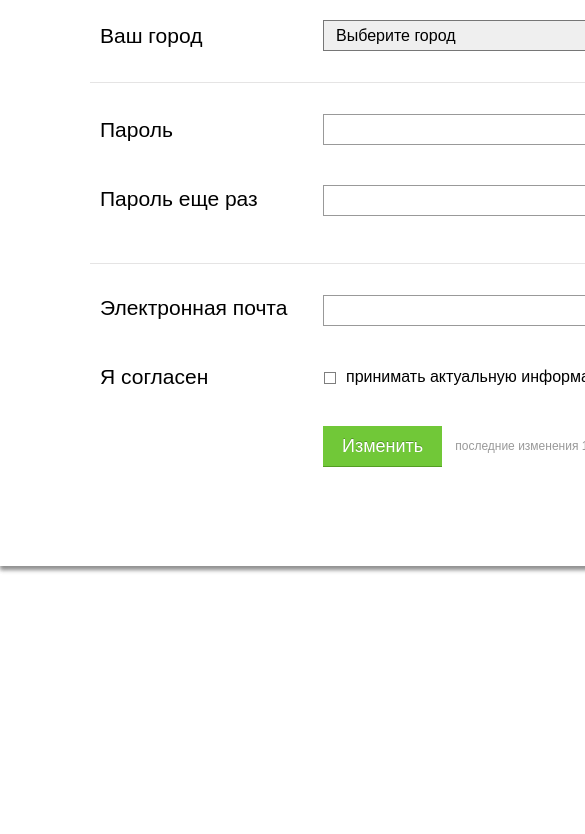
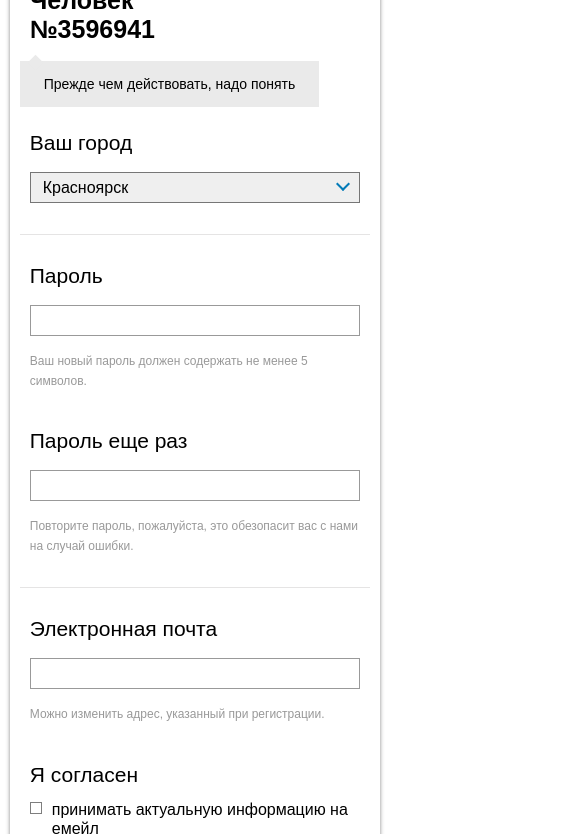
Before and after one commit to surenkov1985/React-page, a React app: page / in a window 390 px wide. Shown: the part 193-1027 px from the top of the page, 585 px wide, since content can reach past the window. Before the commit the page ends 844 px from the top, so only its background shows below. Built offline with nearby package versions, Linux system fonts and the light colour scheme.

Commit message:
добавлен адаптив

```diff
--- a/src/assets/components/cardButton.js
+++ b/src/assets/components/cardButton.js
@@ -3,12 +3,12 @@ import React from "react"
 export default function CardButton(props) {
 
 	return <div className="form__item" style={{borderBottom: "none", padding: "10px", marginTop: "20px"}}>
-		<div className="form__block" style={{alignItems: "center"}}>
+		<div className="form__block-button" style={{alignItems: "center"}}>
 			<div className="form__text">
 				{props.text}
 			</div>
-			<button  className="form__btn">{props.buttonText}</button>
-			<div className="card__placeholder" style={{marginLeft: "13px"}}>
+			<button disabled="disabled" className="form__btn">{props.buttonText}</button>
+			<div className="card__placeholder" style={{marginLeft: "13px", width: "50%! important", whiteSpace: "nowrap"}}>
 				{props.place}
 			</div>
 		</div>
--- a/src/assets/components/cardCheck.js
+++ b/src/assets/components/cardCheck.js
@@ -4,25 +4,27 @@ import React from "react"
 export default function CardCheck(props) {
 
 	return <div className="form__item" style={{borderBottom: "none", padding: "10px"}}>
-		<div className="form__block" style={{alignItems: "center"}}>
+		<div className="form__block-check" style={{alignItems: "center"}}>
 			<div className="form__text">
 				{props.text}
 			</div>
+			<div className="form__check-input-container">
 				<div className="check-input">
 					<input  id={props.id} type={props.type}/>
-				<label for={props.id}>
+					<label htmlFor={props.id}>
 						<svg width="8" height="7" viewBox="0 0 8 7" fill="none" xmlns="http://www.w3.org/2000/svg">
 							<path d="M1.5 2.5L0.5 3.5L3.5 6.5L7.5 1.5L6 0L3.5 4.5L1.5 2.5Z" fill="#037BB8"/>
 						</svg>
 					</label>
 				</div>
-			<div className="card__placeholder" style={{fontWeight: "400",
+				<div className="check__placeholder" style={{fontWeight: "400",
 					fontSize: "16px",
 					lineHeight: "19px",
 					color: "#000000",
 					maxWidth: "100%",
 					marginLeft: "10px"}}>
 					{props.place}
+				</div>
 			</div>
 
 
--- a/src/assets/components/cardCity.js
+++ b/src/assets/components/cardCity.js
@@ -9,6 +9,7 @@ export default function CardCity(props) {
 				{props.text}
 			</div>
 			<FormSelect/>
+
 		</div>
 
 	</div>
--- a/src/assets/components/cardInput.js
+++ b/src/assets/components/cardInput.js
@@ -6,11 +6,13 @@ export default function CardInput(props) {
 		<div className="form__text">
 			{props.text}
 		</div>
-		<div className="input">
-			<input  id={props.id} type={props.type}/>
-			<label for={props.id}>{props.label}</label>
+		<div className="form__input-container">
+			<div className="input">
+				<input  id={props.id} type={props.type} required="required" autoComplete="autocomplete"/>
+				<label htmlFor={props.id}>{props.label}</label>
+			</div>
+			<div className="card__placeholder">{props.place}</div>
 		</div>
-		<div className="card__placeholder">{props.place}</div>
 
 
 	</div>
--- a/src/assets/components/cardTitle.js
+++ b/src/assets/components/cardTitle.js
@@ -4,12 +4,11 @@ import CardTooltip from "./cardTooltip";
 export default function CardTitle() {
 
 	return <div className="card__title">
-			<h1>
-				<div className="card__hello">Здравствуйте,</div>
-				<div className="card__user-name">
-					Человек №3596941
+			<h1 className="card__hello">
+				Здравствуйте, <span className="card__user-name">
+					 Человек №3596941
 					<CardTooltip/>
-				</div>
+				</span>
 			</h1>
 			<button className="card__btn-tooltip">Cменить статус</button>
 	</div>
--- a/src/assets/components/formSelect.js
+++ b/src/assets/components/formSelect.js
@@ -4,15 +4,16 @@ export default function FormSelect() {
 
 	return <div className="form__select input">
 		<select required="required">
-			<option disabled="disabled" selected="selected">Выберите город</option>
+			<option disabled="disabled">Выберите город</option>
 			<option>Красноярск</option>
 			<option>Красноярск</option>
 		</select>
 		<div className="arrow">
 			<svg width="14" height="9" viewBox="0 0 14 9" fill="none" xmlns="http://www.w3.org/2000/svg">
-				<line x1="0.707107" y1="1.29289" x2="7.70711" y2="8.29289" stroke="#037BB8" stroke-width="2"/>
-				<line y1="-1" x2="9.8995" y2="-1" transform="matrix(-0.707107 0.707107 0.707107 0.707107 14 2)" stroke="#037BB8" stroke-width="2"/>
+				<line x1="0.707107" y1="1.29289" x2="7.70711" y2="8.29289" stroke="#037BB8" strokeWidth="2"/>
+				<line y1="-1" x2="9.8995" y2="-1" transform="matrix(-0.707107 0.707107 0.707107 0.707107 14 2)" stroke="#037BB8" strokeWidth="2"/>
 			</svg>
 		</div>
+		<div className="card__placeholder"></div>
 	</div>
 }
--- a/src/assets/scss/style.scss
+++ b/src/assets/scss/style.scss
@@ -10,55 +10,92 @@ button {
 	background: none;
 }
 body {
-
+	min-width: 320px;
 }
 
 #app {
 	width: 1169px;
 	background: #ffffff;
 	box-shadow: 0px 4px 4px rgba(#000000, 0.25), 0px 4px 4px rgba(#000000, 0.25);
-	margin: auto;
+	margin:  100px auto;
 	padding: 90px;
+
+	@media (max-width: 1170px) {
+		width: 95%;
+	}
+
+	@media (max-width: 800px) {
+		padding: 50px 30px;
+	}
+
+	@media (max-width: 390px) {
+		padding: 50px 10px;
+	}
 }
 
 .card {
 
 	&__title {
+		width: 100%;
 		display: flex;
 		align-items: baseline;
 		padding: 0 10px;
+		position: relative;
 
 		& h1 {
-			display: flex;
 			font-style: normal;
 			font-weight: 700;
 			font-size: 30px;
+
+			@media (max-width: 650px) {
+				font-size: 25px;
+			}
+		}
+
+		@media (max-width: 1000px) {
+			justify-content: space-between;
 		}
 	}
 
 	&__hello {
 		color: #666666;
+		max-width: 800px;
 	}
 
 	&__btn-tooltip {
 		margin-left: 123px;
 		font-weight: 400;
+		white-space: nowrap;
 		font-size: 12px;
 		line-height: 12px;
 		color: #0C77BB;
 		border-bottom: 1px dashed #0C77BB;
 		cursor: pointer;
+
+		&:hover {
+			opacity: 0.8;
+		}
+
+		@media (max-width: 1000px) {
+			margin-left: 10px;
+		}
 	}
 
 
 	&__user-name {
+		color: #000000;
+
 		position: relative;
-		margin-left: 9px;
+
+		@media (max-width: 600px) {
+			position: inherit;
+		}
+
 	}
 
 	&__tooltip {
-		width: 503px;
-		//min-height: 46px;
+		min-width: 300px;
+		max-width: 500px;
 		display: flex;
 		align-items: center;
 		justify-content: flex-start;
@@ -74,6 +111,10 @@ body {
 			font-size: 14px;
 			line-height: 22px;
 		}
+
+		@media (max-width: 390px) {
+			min-width: 250px;
+		}
 	}
 	&__tooltip-before {
 		position: absolute;
@@ -87,12 +128,18 @@ body {
 
 	}
 	&__placeholder {
-		max-width: 340px;
+		width: 35%;
 		font-weight: 400;
 		font-size: 12px;
 		line-height: 20px;
 		color: #999999;
 		margin-left: 18px;
+
+		@media (max-width: 800px) {
+			margin-left: 0;
+			margin-top: 15px;
+			width: 100%;
+		}
 	}
 
 }
@@ -105,37 +152,97 @@ body {
 		display: flex;
 		flex-direction: column;
 		row-gap: 40px;
-		//align-items: center;
+		width: 100%;
 		padding: 31px 10px;
 		border-bottom: 1px solid #E5E4E4;
 	}
 	&__block {
 		display: flex;
 		align-items: center;
-		//padding: 20px 0;
+
+		@media (max-width: 1000px) {
+			flex-direction: column;
+			align-items: flex-start;
+		}
 
 	}
 
+	&__block-check {
+		display: flex;
+		align-items: center;
+
+		@media (max-width: 600px) {
+			flex-direction: column;
+			align-items: flex-start!important;
+		}
+	}
+
+	&__block-button {
+		display: flex;
+		align-items: center;
+
+		@media (max-width: 800px) {
+			flex-direction: column;
+		}
+
+		& .card__placeholder {
+			@media (max-width: 800px) {
+				text-align: center;
+			}
+		}
+	}
+
 	&__text {
-		width: 223px;
+		min-width: 21.7%;
+		max-width: 500px;
 		font-weight: 400;
 		font-size: 21px;
 		line-height: 19px;
 	}
+	&__input-container {
+		display: flex;
+		align-items: baseline;
+
+		@media (max-width: 800px) {
+			width: 100%;
+			flex-direction: column;
+			align-items: flex-start;
+		}
+	}
+
+	&__check-input-container {
+		display: flex;
+		align-items: baseline;
+
+		@media (max-width: 600px) {
+			margin-top: 15px;
+		}
+	}
+	&__select {
+		display: flex;
+		align-items: baseline;
+	}
 
 	& .input {
-		width: 336px;
+		min-width: 336px;
 		height: 31px;
+		margin-left: 13px;
 		position: relative;
 		display: flex;
 		flex-direction: column;
-		//justify-content: center;
 
+		@media (max-width: 1000px) {
+			margin-left: 0;
+			margin-top: 20px;
+		}
 
+		@media (max-width: 800px) {
+			min-width: 100% !important;
+		}
 
 		& select {
-			width: 336px;
-			height: 31px;
+			width: 100%;
+			height: 100%;
 			padding: 6px 12px;
 			display: flex;
 			align-items: center;
@@ -143,6 +250,9 @@ body {
 			font-weight: 400;
 			font-size: 16px;
 			cursor: pointer;
+			white-space: nowrap;
+			overflow: hidden;
+			text-overflow: ellipsis;
 			&:focus {
 				border: 1px solid #999999;
 				outline: none;
@@ -153,8 +263,8 @@ body {
 			}
 		}
 		& input {
-			width: 336px;
-			height: 31px;
+			width: 100%;
+			height: 100%;
 			padding: 6px 12px;
 			display: flex;
 			align-items: center;
@@ -197,10 +307,17 @@ body {
 		color: #FFFFFF;
 		text-shadow: 0px -1px 0px rgba(0, 0, 0, 0.25);
 		cursor: pointer;
-		//transition: all 0.2s;
+		white-space: nowrap;
+		overflow: hidden;
+		text-overflow: ellipsis;
 
 		&:hover {
 			opacity: 0.5;
+		}
+
+		&:disabled {
+			opacity: 0.5;
+			cursor: default;
 		}
 	}
 }
@@ -214,12 +331,16 @@ body {
 .check-input {
 	width: 12px;
 	height: 12px;
-	margin-left: 1px;
+	margin-left: 13px;
 	margin-top: 3px;
 	position: relative;
 	display: flex;
 	align-items: center;
 	justify-content: center;
+
+	@media (max-width: 600px) {
+		margin-left: 0;
+	}
 
 	& #check {
 		opacity: 0;
--- a/src/index.js
+++ b/src/index.js
@@ -17,7 +17,4 @@ root.render(
 
 		</div>
 	</div>,
-
-
-	container
 );
```
Lines whose indentation alone changed are shown as unchanged.
